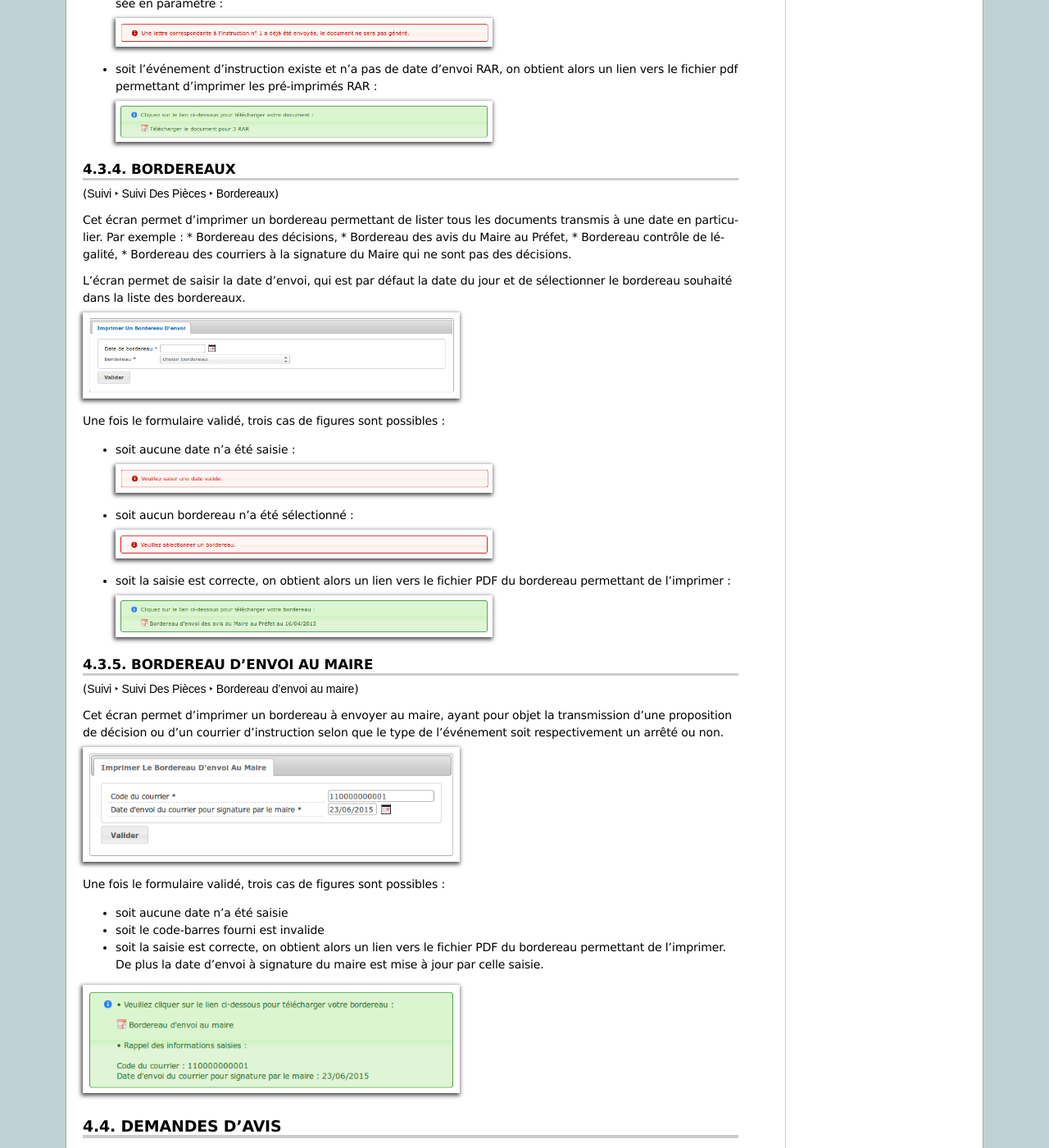
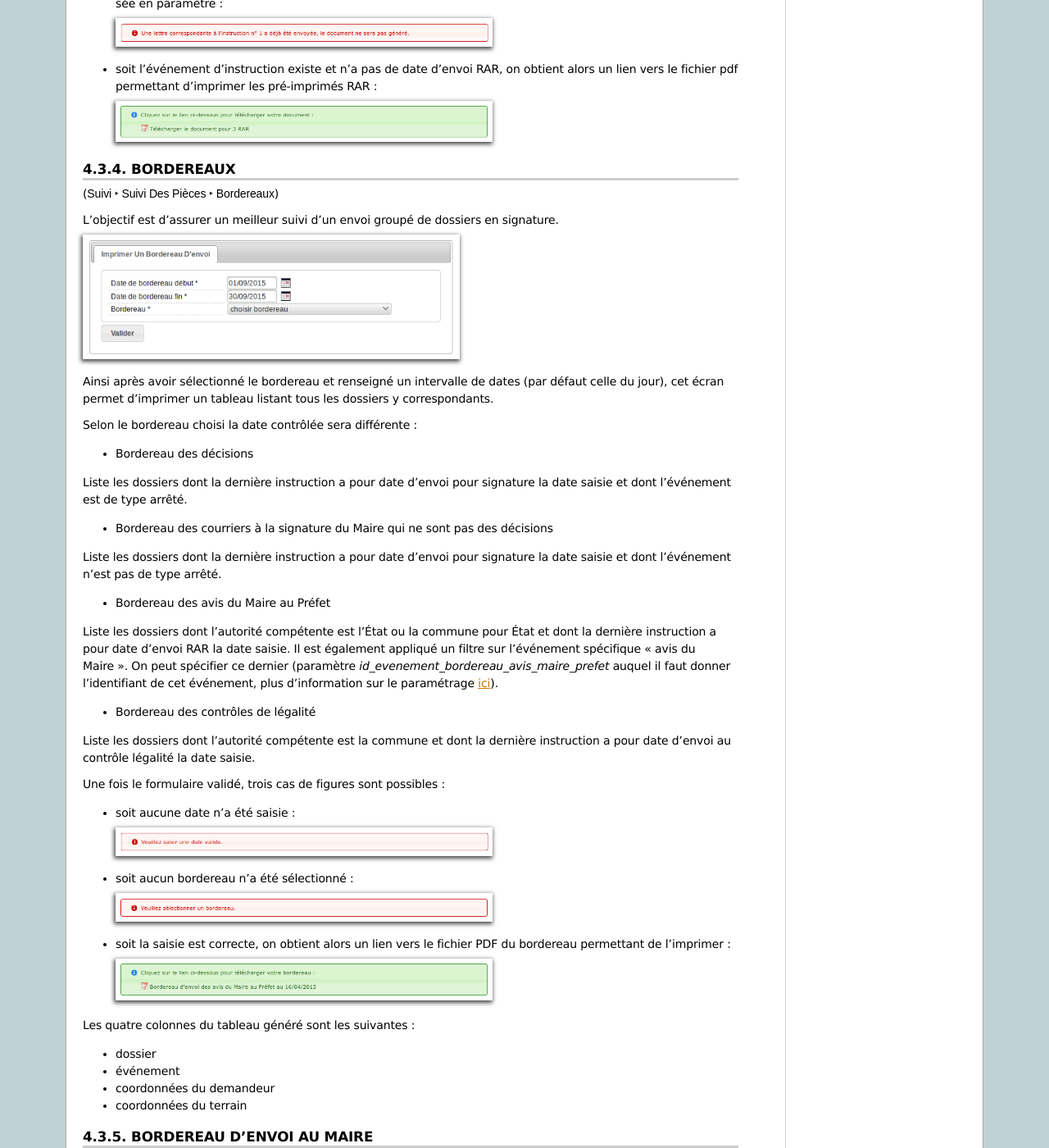
Before and after one commit to mpavaux/openads-documentation, a Sphinx documentation site: the page built from source/manuel_utilisateur/suivi.rst, in a window 1280 px wide and 1400 px high, scrolled down 2433 px. Shown: the whole window at 82% size. Built offline with Sphinx 7.4.7, drawn with Linux system fonts in a browser that asks for light colours.

Commit message:
Amélioration de la documentation sur les bordereaux d'envoi.

```diff
--- a/source/manuel_utilisateur/suivi.rst
+++ b/source/manuel_utilisateur/suivi.rst
@@ -143,17 +143,29 @@
 
 (:menuselection:`Suivi --> Suivi Des Pièces --> Bordereaux`)
 
-Cet écran permet d'imprimer un bordereau permettant de lister tous les
-documents transmis à une date en particulier. Par exemple :
-* Bordereau des décisions,
-* Bordereau des avis du Maire au Préfet,
-* Bordereau contrôle de légalité,
-* Bordereau des courriers à la signature du Maire qui ne sont pas des décisions.
-
-L'écran permet de saisir la date d'envoi, qui est par défaut la date du jour et
-de sélectionner le bordereau souhaité dans la liste des bordereaux.
+L'objectif est d'assurer un meilleur suivi d'un envoi groupé de dossiers en signature.
 
 .. image:: suivi_bordereaux_formulaire.png
+
+Ainsi après avoir sélectionné le bordereau et renseigné un intervalle de dates (par défaut celle du jour), cet écran permet d'imprimer un tableau listant tous les dossiers y correspondants.
+
+Selon le bordereau choisi la date contrôlée sera différente :
+
+* Bordereau des décisions
+
+Liste les dossiers dont la dernière instruction a pour date d'envoi pour signature la date saisie et dont l'événement est de type arrêté.
+
+* Bordereau des courriers à la signature du Maire qui ne sont pas des décisions
+
+Liste les dossiers dont la dernière instruction a pour date d'envoi pour signature la date saisie et dont l'événement n'est pas de type arrêté.
+
+* Bordereau des avis du Maire au Préfet
+
+Liste les dossiers dont l'autorité compétente est l'État ou la commune pour État et dont la dernière instruction a pour date d'envoi RAR la date saisie. Il est également appliqué un filtre sur l'événement spécifique "avis du Maire". On peut spécifier ce dernier (paramètre *id_evenement_bordereau_avis_maire_prefet* auquel il faut donner l'identifiant de cet événement, plus d'information sur le paramétrage :ref:`ici <parametrage_parametre>`).
+
+* Bordereau des contrôles de légalité
+
+Liste les dossiers dont l'autorité compétente est la commune et dont la dernière instruction a pour date d'envoi au contrôle légalité la date saisie.
 
 Une fois le formulaire validé, trois cas de figures sont possibles :
 
@@ -169,6 +181,16 @@
   bordereau permettant de l'imprimer :
 
   .. image:: suivi_bordereaux_message_telechargement.png
+
+Les quatre colonnes du tableau généré sont les suivantes :
+
+* dossier
+
+* événement
+
+* coordonnées du demandeur
+
+* coordonnées du terrain
 
 .. _suivi_bordereau_envoi_maire:
 
```
Also changed, not shown: source/manuel_utilisateur/suivi_bordereaux_formulaire.png.
